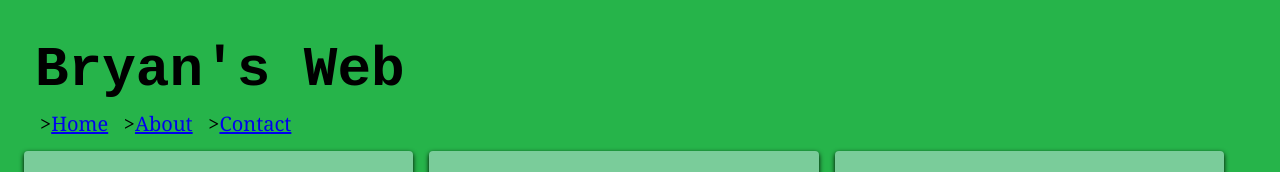
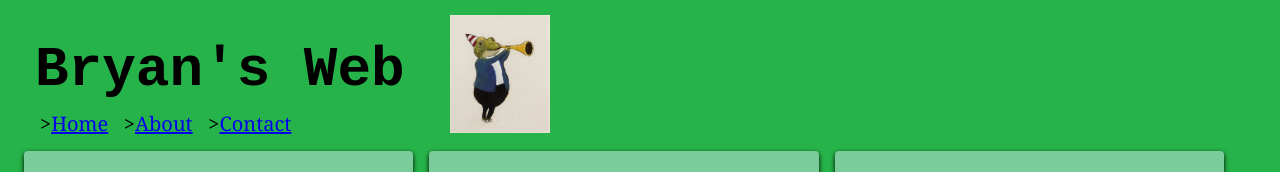
Before and after one commit to veggie-bryan/BryansWeb, a plain HTML site: page BryansWeb.html in a window 1280 px wide. Shown: the top 172 px of the page. Drawn offline with Linux system fonts and the light colour scheme; grey boxes are pictures that could not be loaded; files whose address does not match are found by name.

Commit message:
added images

```diff
--- a/BryansWeb.html
+++ b/BryansWeb.html
@@ -38,7 +38,7 @@
 <main>
 
 <h1 id="main-title">Bryan's Web</h1>
-
+<img id="Trumpet-Frog" src="C:\Users\chine\Documents\code\BryansWeb\static\trumpet frog.jpg" alt="Trumpet Frog"
 <nav>
   <ul id="directory">
     <li><a href="BryansWeb.html">Home</a>&nbsp&nbsp&nbsp</li>
@@ -64,7 +64,6 @@
   </div>
 
   <div class="column">
-    This is the third row that will contain <br><br>
     <img src="C:\Users\chine\Documents\code\BryansWeb\static\Bernoulli.jpg" alt="Me and Bernoulli"
   </div>
 
--- a/static/BryansWeb.css
+++ b/static/BryansWeb.css
@@ -18,6 +18,13 @@ background-color: rgb(38, 180, 74);
     left: 35px;
 }
 
+#Trumpet-Frog {
+    width: 100px;
+    position: absolute;
+    top: 15px;
+    left: 450px;
+}
+
 #directory {
     list-style: none;
     display: flex;
```
